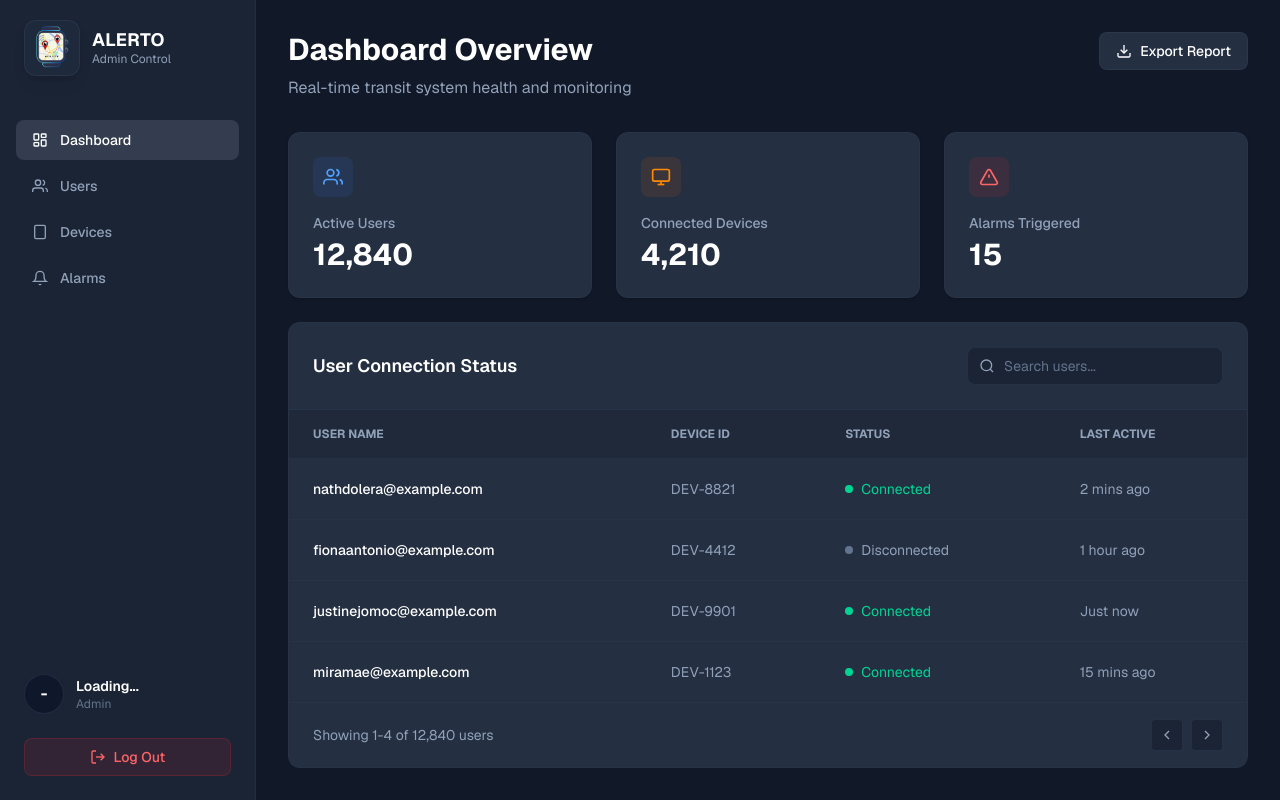
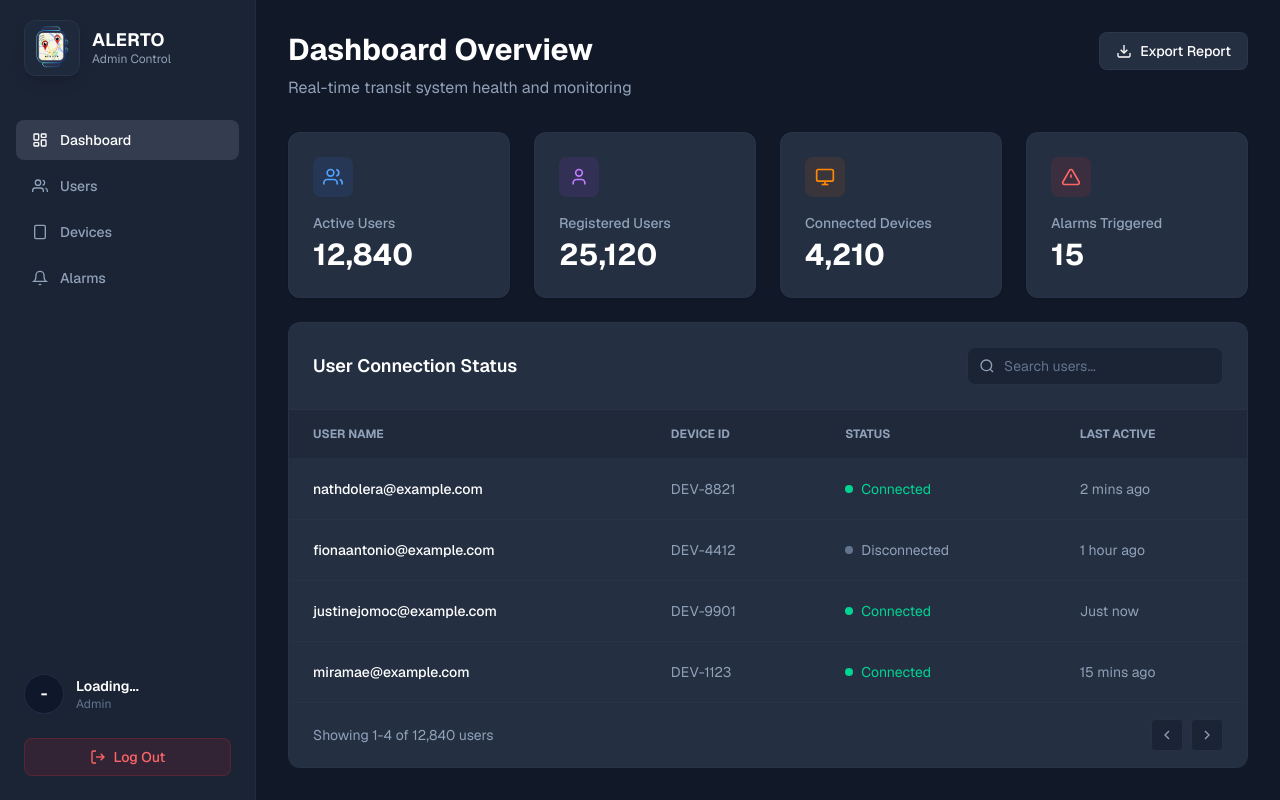
Before and after one commit to nathalie-dolera/alerto_web_system, a Next.js app: page /dashboard in a window 1280 px wide. Built offline with nearby package versions, Linux system fonts and the light colour scheme; no server answers.

Commit message:
Add registered users container to dashboard UI

```diff
--- a/app/(web)/dashboard/page.tsx
+++ b/app/(web)/dashboard/page.tsx
@@ -27,8 +27,9 @@ export default async function DashboardPage() {
           </button>
         </header>
 
-        <div className="grid grid-cols-1 md:grid-cols-3 gap-6">
+        <div className="grid grid-cols-1 md:grid-cols-2 lg:grid-cols-4 gap-6">
           <StatCard title="Active Users" value={stats.activeUsers} type="users" />
+          <StatCard title="Registered Users" value={stats.registeredUsers} type="registeredUsers" />
           <StatCard title="Connected Devices" value={stats.connectedDevices} type="devices" />
           <StatCard title="Alarms Triggered" value={stats.alarmsTriggered} type="alarms" />
         </div>
--- a/components/dashboard/stat-card.tsx
+++ b/components/dashboard/stat-card.tsx
@@ -1,7 +1,7 @@
 interface StatCardProps {
   title: string;
   value: string;
-  type: "users" | "devices" | "alarms";
+  type: "users" | "devices" | "alarms" | "registeredUsers";
 }
 
 export function StatCard({ title, value, type }: StatCardProps) {
@@ -12,6 +12,12 @@ export function StatCard({ title, value, type }: StatCardProps) {
           bg: "bg-blue-500/10",
           text: "text-blue-400",
           icon: <svg className="w-5 h-5" viewBox="0 0 24 24" fill="none" stroke="currentColor" strokeWidth="2"><path d="M17 21v-2a4 4 0 0 0-4-4H5a4 4 0 0 0-4 4v2"/><circle cx="9" cy="7" r="4"/><path d="M23 21v-2a4 4 0 0 0-3-3.87"/><path d="M16 3.13a4 4 0 0 1 0 7.75"/></svg>
+        };
+      case "registeredUsers":
+        return {
+          bg: "bg-purple-500/10",
+          text: "text-purple-400",
+          icon: <svg className="w-5 h-5" viewBox="0 0 24 24" fill="none" stroke="currentColor" strokeWidth="2"><path d="M19 21v-2a4 4 0 0 0-4-4H9a4 4 0 0 0-4 4v2"/><circle cx="12" cy="7" r="4"/></svg>
         };
       case "devices":
         return {
--- a/hooks/useDashboardData.ts
+++ b/hooks/useDashboardData.ts
@@ -8,6 +8,7 @@ export type UserConnection = {
 
 export type DashboardStats = {
   activeUsers: string;
+  registeredUsers: string;
   connectedDevices: string;
   alarmsTriggered: string;
 };
@@ -21,6 +22,7 @@ export async function getDashboardData(): Promise<DashboardData> {
   return {
     stats: {
       activeUsers: "12,840",
+      registeredUsers: "25,120",
       connectedDevices: "4,210",
       alarmsTriggered: "15",
     },
```
